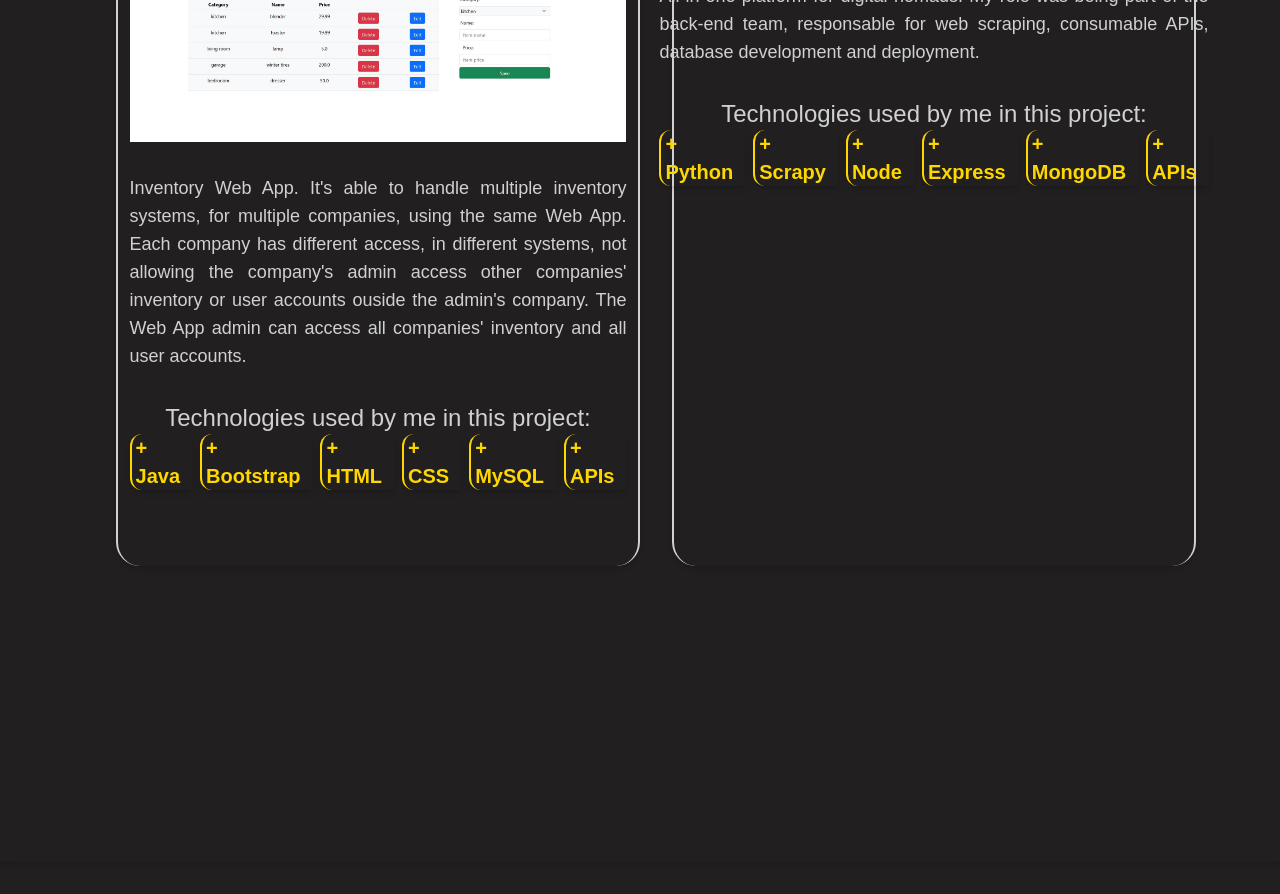
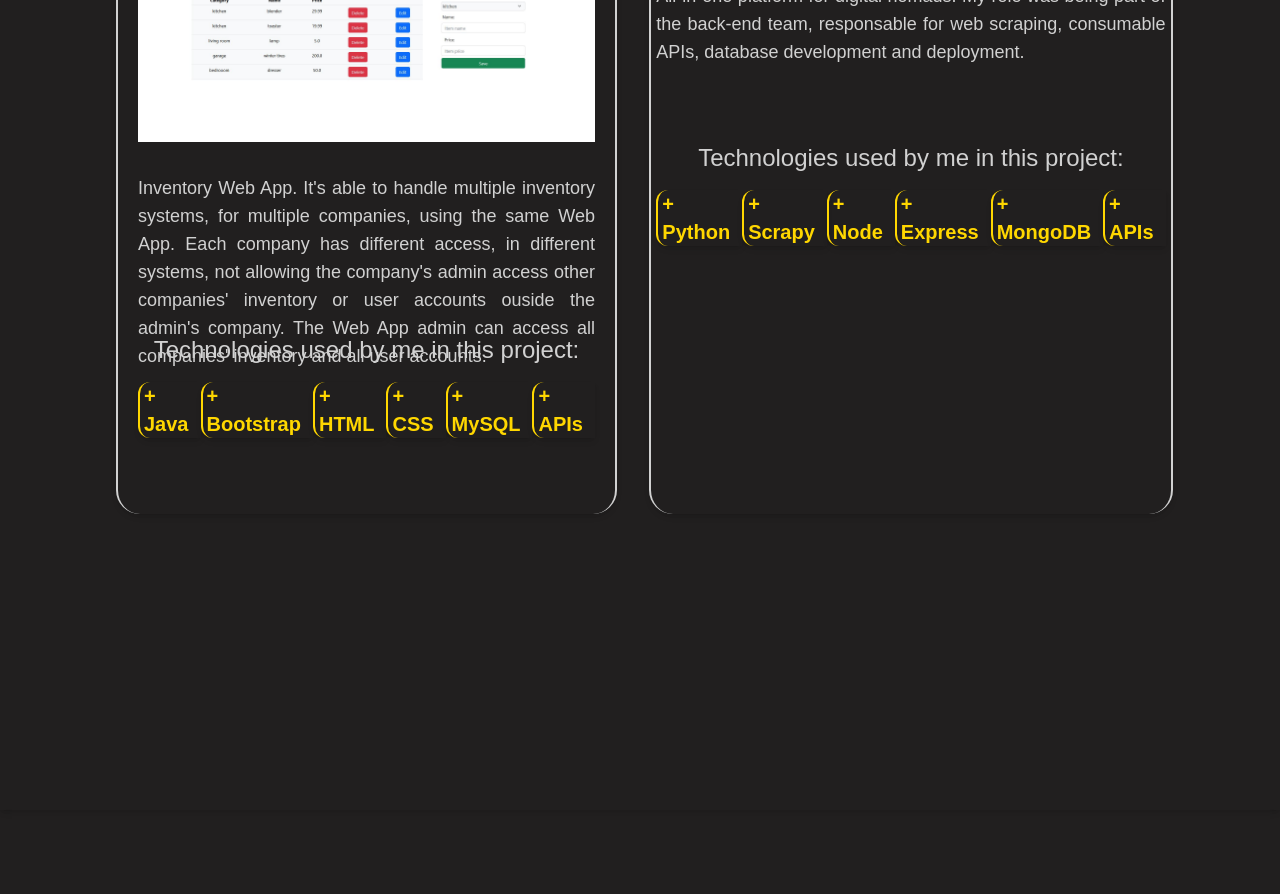
Before and after one commit to DiegoJevon/portfolio, a React (Create React App) app: page / in a window 1280 px wide. Shown: the part 2960-3854 px from the top of the page. Built offline with nearby package versions, Linux system fonts and the light colour scheme; a web font is replaced by a local one; what tw-elements would draw is missing.

Commit message:
Some changes for lg version into portfolio section

```diff
--- a/src/sections/Portfolio.jsx
+++ b/src/sections/Portfolio.jsx
@@ -43,11 +43,11 @@ function Portfolio(){
                                 <Project1 />
                             </div>
                             <div className="my-4 box-content text-justify inline-block">
-                                <p className="py-4 text-lg max-sm:text-md">Inventory Web App. It's able to handle multiple inventory systems, for multiple companies, using the same Web App. Each company has different access, in different systems, not allowing the company's admin access other companies' inventory or user accounts ouside the admin's company. The Web App admin can  access all companies' inventory and all user accounts. </p>
+                                <p className="py-4 text-lg max-sm:text-md lg:h-40">Inventory Web App. It's able to handle multiple inventory systems, for multiple companies, using the same Web App. Each company has different access, in different systems, not allowing the company's admin access other companies' inventory or user accounts ouside the admin's company. The Web App admin can  access all companies' inventory and all user accounts. </p>
 
 
                                 <p className="mt-4 text-center">Technologies used by me in this project:</p>
-                                <div className="inline-flex max-md:inline-block gap-2 justify-between items-center pb-10">
+                                <div className="inline-flex max-md:inline-block justify-between items-center pb-10 w-full lg:pt-4">
                                     <Java />
                                     <Bootstrap />
                                     <HTML />
@@ -66,12 +66,12 @@ function Portfolio(){
                             <div className="pt-5">
                                 <Project2 />
                             </div>
-                            <div className="my-4 box-content text-justify inline-block">
-                                <p className="py-4 text-lg max-sm:text-md">All-in-one platform for digital nomads. My role was being part of the back-end team, responsable for web scraping, consumable APIs, database development and deployment.</p>
+                            <div className="my-4 box-content text-justify inline-block ">
+                                <p className="py-4 text-lg max-sm:text-md lg:h-40">All-in-one platform for digital nomads. My role was being part of the back-end team, responsable for web scraping, consumable APIs, database development and deployment.</p>
 
 
                                 <p className="mt-4 text-center">Technologies used by me in this project:</p>
-                                <div className="inline-flex max-md:inline-block gap-2 justify-between items-center pb-10 w-full">
+                                <div className="inline-flex max-md:inline-block justify-between items-center pb-10 w-full lg:pt-4">
                                     <Python />
                                     <Scrapy />
                                     <Node />
```
